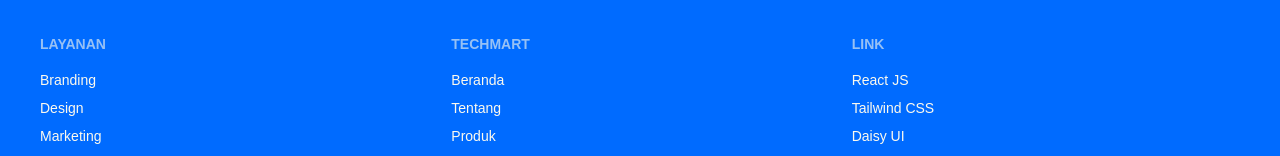
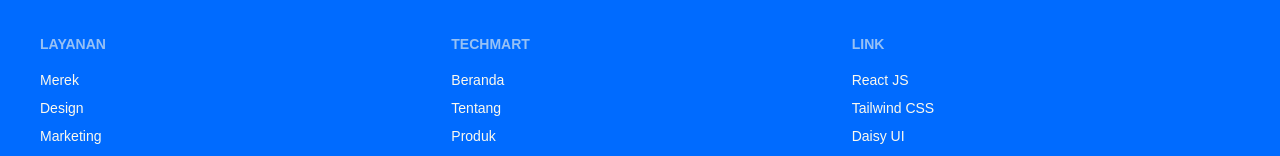
Before and after one commit to restuanggia/GH-STUDIO, a Next.js app: page / in a window 1280 px wide. Shown: the part 1570-1726 px from the top of the page. Built offline with nearby package versions, Linux system fonts and the light colour scheme.

Commit message:
Rama : Mengganti Text Branding Menjadi Merek

```diff
--- a/app/layout.tsx
+++ b/app/layout.tsx
@@ -37,7 +37,7 @@ export default function RootLayout({
         <footer className="footer bg-color1 text-color2 p-10">
           <nav>
             <h6 className="footer-title">Layanan</h6>
-            <a className="link link-hover">Branding</a>
+            <a className="link link-hover">Merek</a>
             <a className="link link-hover">Design</a>
             <a className="link link-hover">Marketing</a>
             <a className="link link-hover">Advertisement</a>
```
